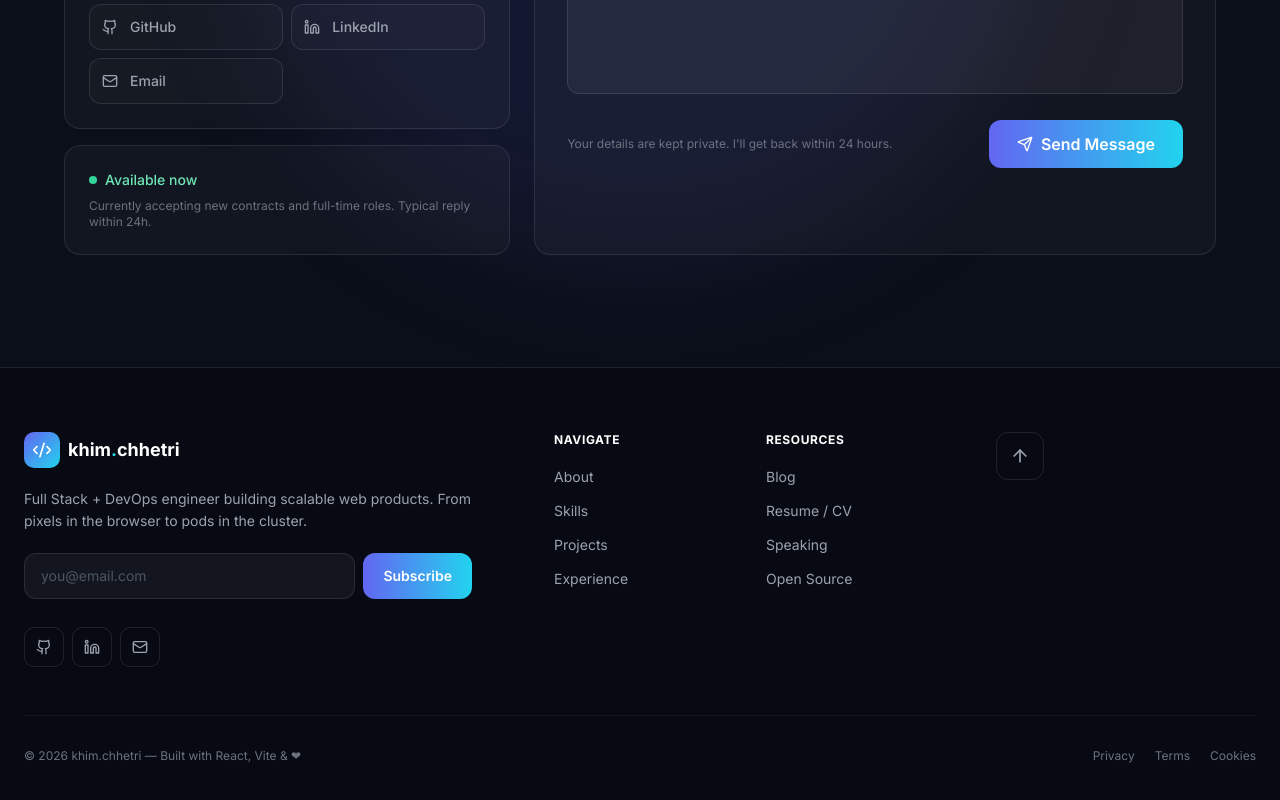
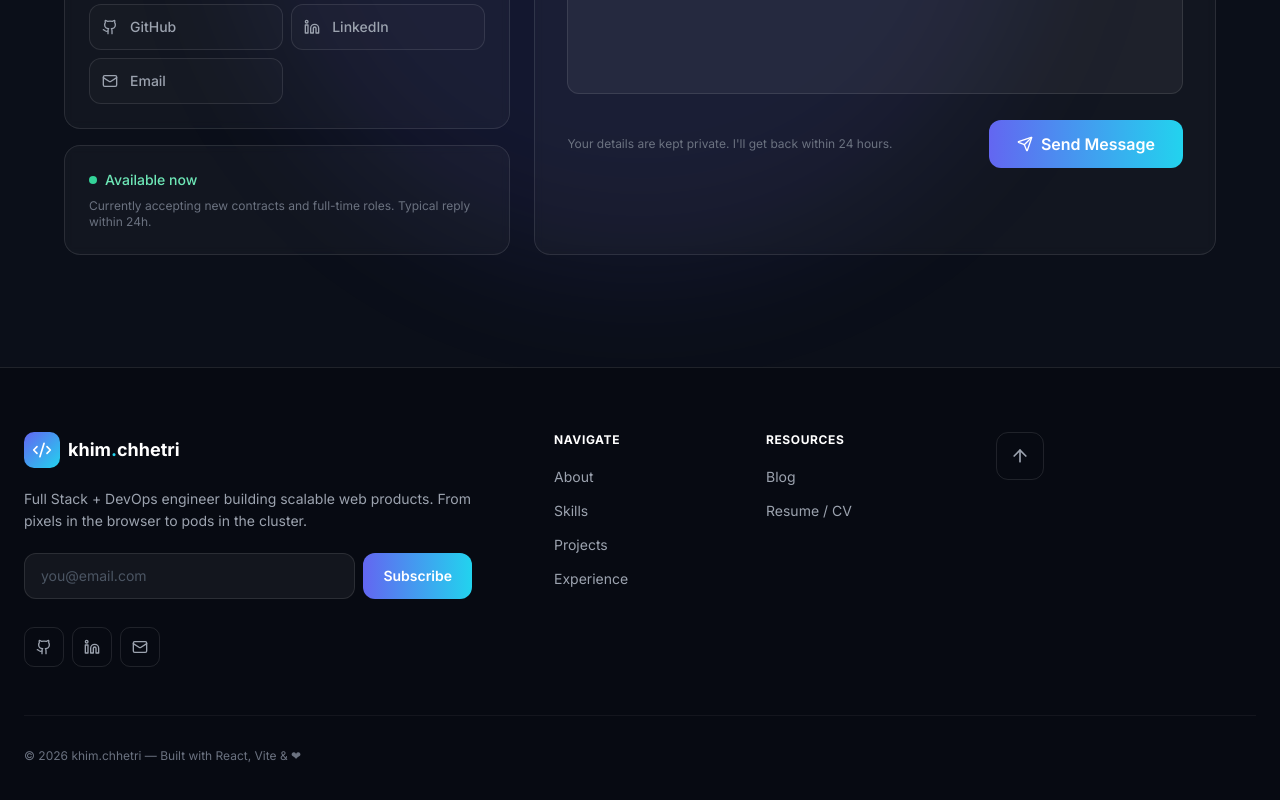
Before and after one commit to rch28/rch28.github.io, a React (Vite) app: page / in a window 1280 px wide. Shown: the part 7448-8248 px from the top of the page. Built offline with nearby package versions, Linux system fonts and the light colour scheme.

Commit message:
update: footer

```diff
--- a/src/components/portfolio/Footer.tsx
+++ b/src/components/portfolio/Footer.tsx
@@ -43,8 +43,8 @@ const Footer: React.FC = () => {
         { label: "Blog", href: "#blog" },
 
         { label: "Resume / CV", href: "#" },
-        { label: "Speaking", href: "#" },
-        { label: "Open Source", href: "#" },
+        // { label: "Speaking", href: "#" },
+        // { label: "Open Source", href: "#" },
       ],
     },
     // {
@@ -153,7 +153,7 @@ const Footer: React.FC = () => {
             © {new Date().getFullYear()} khim.chhetri — Built with React, Vite &
             ❤
           </div>
-          <div className="flex gap-5 text-xs text-gray-500">
+          {/* <div className="flex gap-5 text-xs text-gray-500">
             <a href="#" className="hover:text-cyan-300">
               Privacy
             </a>
@@ -163,7 +163,7 @@ const Footer: React.FC = () => {
             <a href="#" className="hover:text-cyan-300">
               Cookies
             </a>
-          </div>
+          </div> */}
         </div>
       </div>
     </footer>
```
